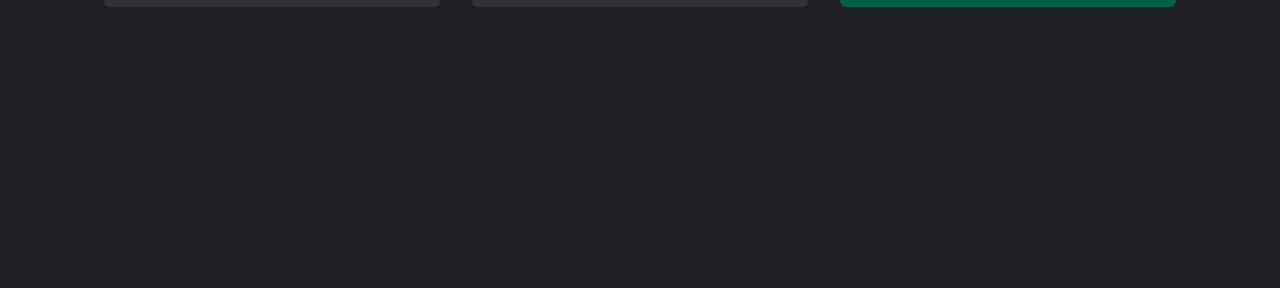
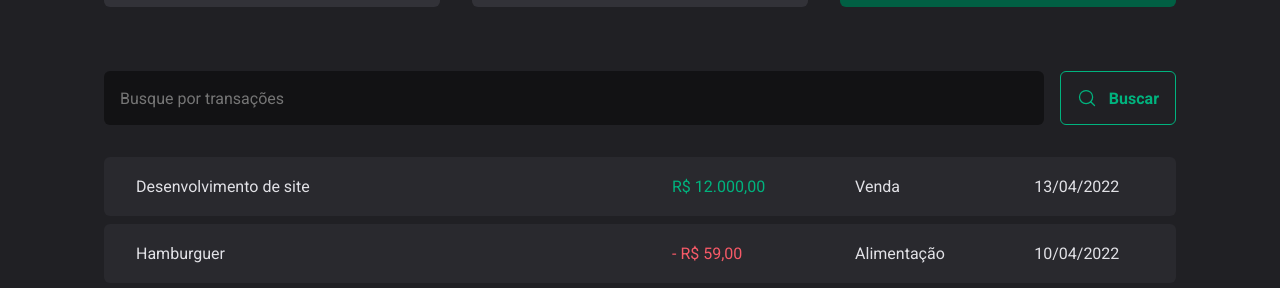
Before and after one commit to matheuscobz/dt-money-react, a React (Vite) app: page / in a window 1280 px wide. Shown: the part 523-811 px from the top of the page. Built offline with nearby package versions, Linux system fonts and the light colour scheme.

Commit message:
Added components
Created SearchForm and Transactions components

```diff
--- /dev/null
+++ b/src/pages/Transactions/components/SearchForm/index.tsx
@@ -0,0 +1,14 @@
+import { MagnifyingGlass } from "phosphor-react";
+import { SearchFormContainer } from "./styles";
+
+export function SearchForm() {
+  return (
+    <SearchFormContainer>
+      <input type="text" placeholder="Busque por transações" name="" id="" />
+      <button type="submit">
+        <MagnifyingGlass size={20}/>
+        Buscar
+      </button>
+    </SearchFormContainer>
+  )
+}
--- /dev/null
+++ b/src/pages/Transactions/components/SearchForm/styles.ts
@@ -0,0 +1,43 @@
+import styled from "styled-components";
+
+export const SearchFormContainer = styled.form`
+  display: flex;
+  gap: 1rem;
+
+  input {
+    flex: 1;
+    border-radius: 6px;
+    border: 0;
+    background: ${props => props.theme['gray-900']};
+    color: ${props => props.theme['gray-300']};
+    padding: 1rem;
+  }
+
+  &::placeholder {
+    color: ${props => props.theme['gray-500']};
+  }
+
+  button {
+    display: flex;
+    align-items: center;
+    gap: 0.75rem;
+
+    border: 0;
+    padding: 1rem;
+    background: transparent;
+    border: 1px solid ${props => props.theme['green-300']};
+    color: ${props => props.theme["green-300"]};
+    font-weight: bold;
+    border-radius: 6px;
+
+    &:hover {
+      background: ${props => props.theme['green-500']};
+      border: 1px solid ${props => props.theme['green-500']};
+      color: ${props => props.theme.white};
+      transition:
+        background-color 0.2s,
+        color 0.2s,
+        border-color 0.2s;
+    }
+  }
+`
--- a/src/pages/Transactions/index.tsx
+++ b/src/pages/Transactions/index.tsx
@@ -1,11 +1,46 @@
 import { Header } from "../../components/Header";
 import { Summary } from "../../components/Summary";
+import { SearchForm } from "./components/SearchForm";
+import { PriceHighlight, TransactionsContainer, TransactionsTable } from "./styles";
 
 export function Transactions(){
   return (
     <div>
       <Header />
       <Summary/>
+
+
+      <TransactionsContainer>
+        <SearchForm />
+        <TransactionsTable >
+          <tbody>
+            <tr>
+              <td width="50%">Desenvolvimento de site</td>
+              <td>
+                <PriceHighlight variant="income">
+                  R$ 12.000,00
+                </PriceHighlight>
+
+              </td>
+              <td>Venda</td>
+              <td>13/04/2022</td>
+            </tr>
+
+
+
+            <tr>
+              <td width="50%">Hamburguer</td>
+              <td>
+                <PriceHighlight variant="outcome">
+                - R$ 59,00
+                </PriceHighlight>
+              </td>
+              <td>Alimentação</td>
+              <td>10/04/2022</td>
+            </tr>
+          </tbody>
+        </TransactionsTable>
+      </TransactionsContainer>
     </div>
   )
 }
--- a/src/pages/Transactions/styles.ts
+++ b/src/pages/Transactions/styles.ts
@@ -0,0 +1,39 @@
+import styled from "styled-components";
+
+export const TransactionsContainer = styled.main`
+  width: 100%;
+  max-width: 1120px;
+  margin: 4rem auto 0;
+  padding: 0 1.5rem;
+`
+
+export const TransactionsTable = styled.table`
+  width: 100%;
+  border-collapse: separate;
+  border-spacing: 0 0.5rem;
+  margin-top: 1.5rem;
+
+  td {
+    padding: 1.25rem 2rem;
+    background: ${props => props.theme['gray-700']};
+
+    &:first-child {
+      border-top-left-radius: 6px;
+      border-bottom-left-radius: 6px;
+    }
+
+    &:last-child {
+      border-top-right-radius: 6px;
+      border-bottom-right-radius: 6px;
+    }
+  }
+`
+
+interface PriceHighlightProps {
+  variant: 'income' | 'outcome'
+}
+
+
+export const PriceHighlight = styled.span<PriceHighlightProps>`
+  color: ${props => props.variant === 'income' ? props.theme['green-300'] : props.theme['red-300']};
+`
```
